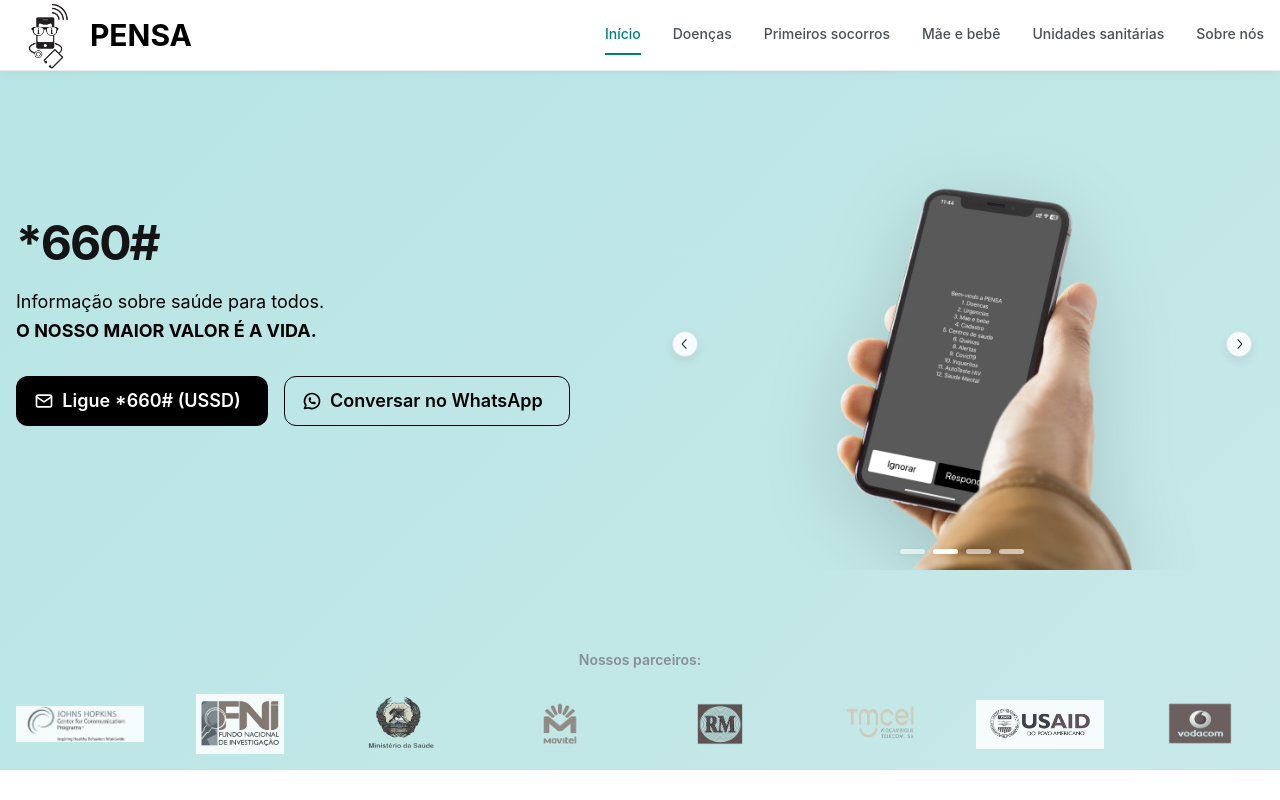
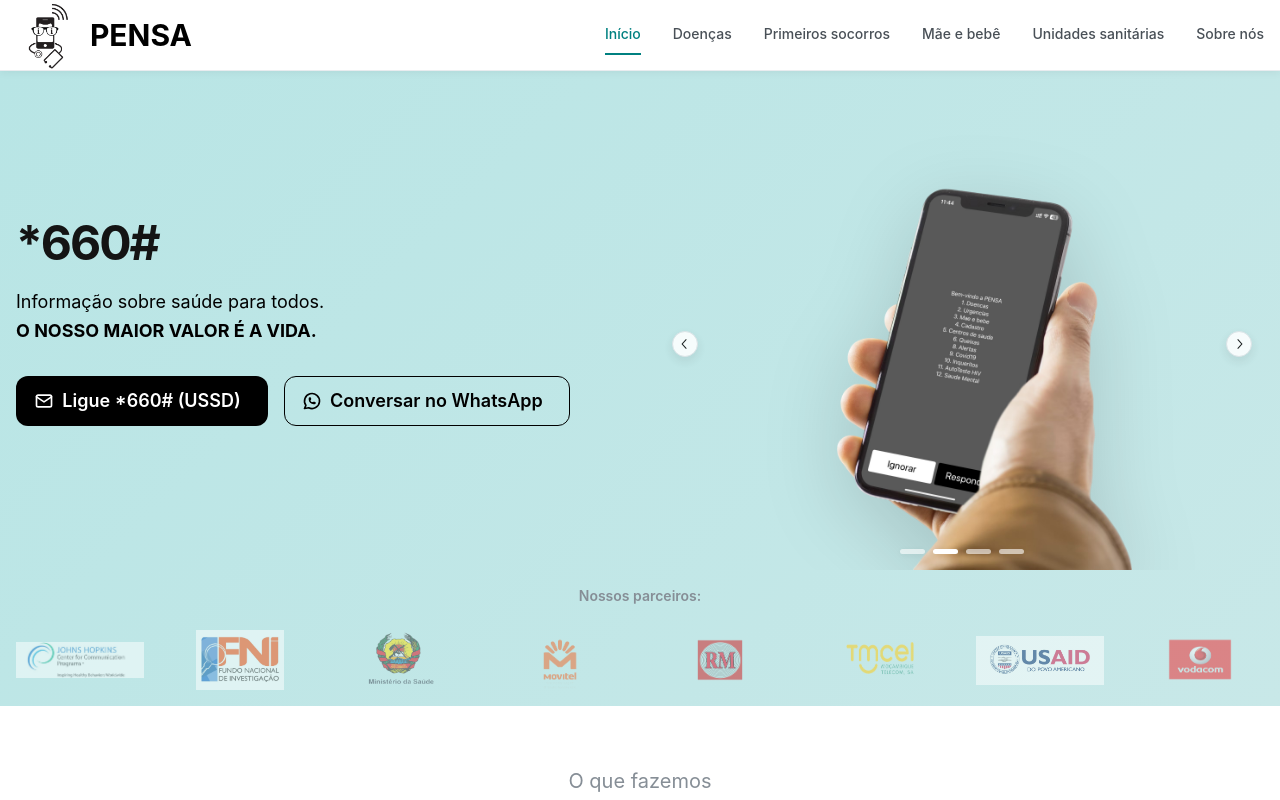
Before and after one commit to LeonardoButne/pensa-web, a React (Vite) app in the folder pensa-web/: page / in a window 1280 px wide. Shown: the top 800 px of the page. Built offline with nearby package versions, Linux system fonts and the light colour scheme.

Commit message:
fix: comment out unused CSS properties in various components for cleaner styles

```diff
--- a/pensa-web/src/components/home/FAQSection/FaqSimple.module.css
+++ b/pensa-web/src/components/home/FAQSection/FaqSimple.module.css
@@ -1,7 +1,7 @@
 .wrapper {
   padding-top: calc(var(--mantine-spacing-xl) * 2);
   padding-bottom: calc(var(--mantine-spacing-xl) * 2);
-  min-height: 650px;
+  /* min-height: 650px; */
 }
 
 .title {
--- a/pensa-web/src/components/home/FAQSection/FaqSimple.tsx
+++ b/pensa-web/src/components/home/FAQSection/FaqSimple.tsx
@@ -44,8 +44,8 @@ export function FaqSimple() {
   ));
 
   return (
-    <Container size="sm" className={classes.wrapper}>
-      <Title size={25} mb={20} ta="center" className={classes.title}>
+    <Container size="sm"  className={classes.wrapper}>
+      <Title size={25} mb={10} ta="center" className={classes.title}>
         Perguntas frequentes sobre a PENSA
       </Title>
 
--- a/pensa-web/src/components/home/Hero/Hero.module.css
+++ b/pensa-web/src/components/home/Hero/Hero.module.css
@@ -5,7 +5,7 @@
   /* 🟢 AJUSTE: Padding vertical reduzido */
   padding: 0 0;
   min-height: 550px;
-  height: auto;
+  height: 100vh - 70px;
 }
 
 .inner {
@@ -66,7 +66,7 @@
 /* ------------------------------------------------ */
 
 .partnersSection {
-  margin-top: calc(var(--mantine-spacing-xl) * 2);
+  /* margin-top: calc(var(--mantine-spacing-xl) * 2); */
   padding-top: var(--mantine-spacing-md);
   padding-bottom: var(--mantine-spacing-md);
 }
@@ -80,8 +80,8 @@
 .partnerLogo {
   display: block;
   margin: 0 auto;
-  opacity: 0.85;
-  filter: grayscale(90%);
+  opacity: 0.5;
+  /* filter: grayscale(90%); */
   transition: opacity 200ms ease, filter 200ms ease;
   cursor: default;
 }
--- a/pensa-web/src/components/layout/Footer/Footer.module.css
+++ b/pensa-web/src/components/layout/Footer/Footer.module.css
@@ -2,7 +2,7 @@
 
 .footer {
   /* Mantendo o estilo escuro elegante e as margens/bordas Mantine-style */
-  margin-top: calc(var(--mantine-spacing-xl) * 2);
+  /* margin-top: calc(var(--mantine-spacing-xl) * 2); */
   padding-top: var(--mantine-spacing-xl);
   background-color: var(--mantine-color-dark-8);
   border-top: 1px solid var(--mantine-color-dark-5);
--- a/pensa-web/src/components/layout/Header/Header.tsx
+++ b/pensa-web/src/components/layout/Header/Header.tsx
@@ -28,7 +28,7 @@ export function Header() {
   return (
     <Box component="header" className={classes.header}>
       <Container size="xl">
-        <Group justify="space-between" h={70}>
+        <Group justify="space-between" h="70px">
           {/* Logo */}
           <Link to="/" className={classes.logo}>
             <Group gap="xs">
```
